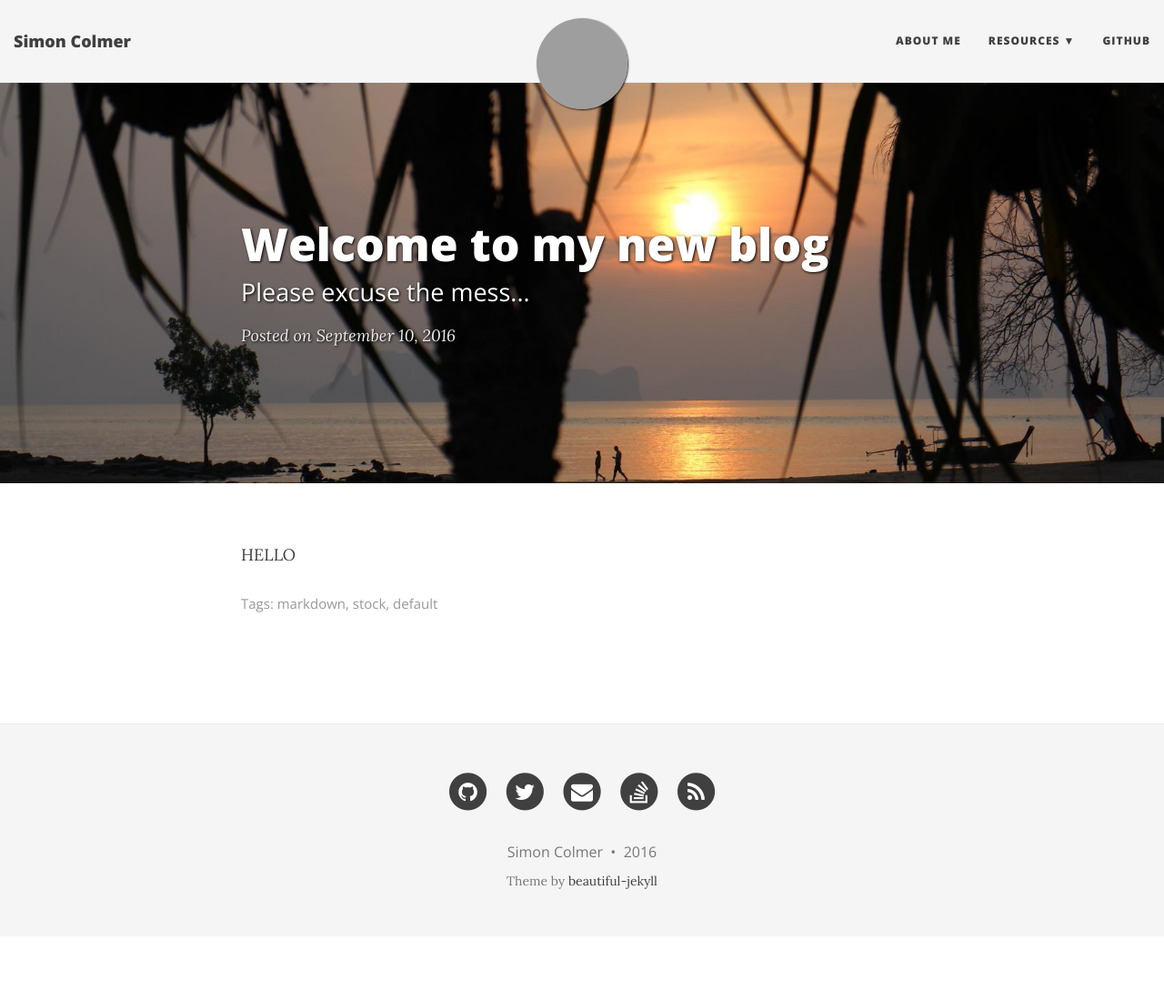
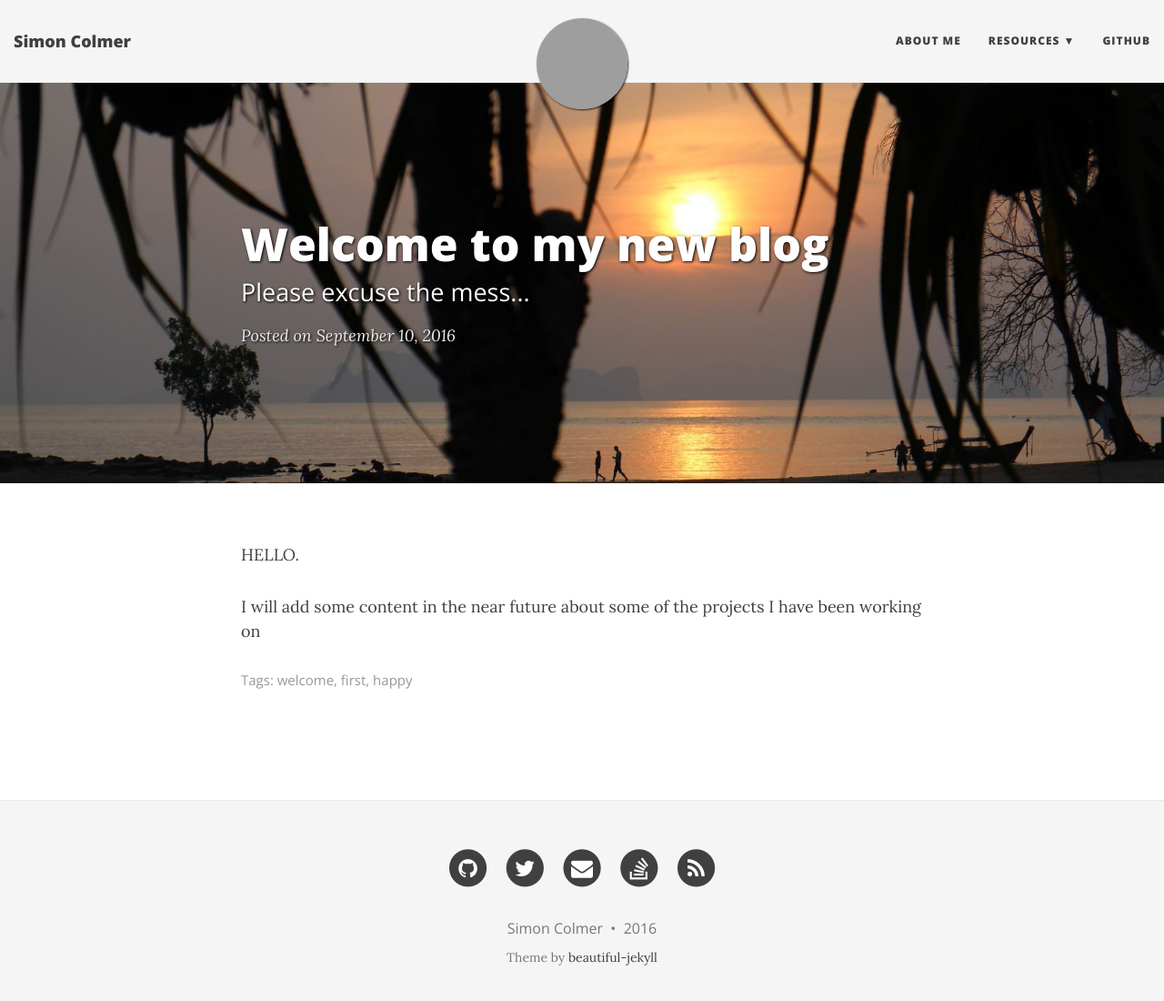
Before and after one commit to Workshop2/workshop2.github.io, a Jekyll site: the page built from _posts/2016-09-10-welcome-to-my-new-blog.md, in a window 1280 px wide and 1113 px high. Shown: the top 1100 px of the window at 91% size. Built offline with Jekyll 4.4.1, drawn with Linux system fonts in a browser that asks for light colours; nearby versions of some CDN libraries; comment, search, counter and statistics services are not loaded; grey boxes are pictures that could not be loaded.

Commit message:
Update 2016-09-10-welcome-to-my-new-blog.md

```diff
--- a/_posts/2016-09-10-welcome-to-my-new-blog.md
+++ b/_posts/2016-09-10-welcome-to-my-new-blog.md
@@ -2,8 +2,10 @@
 layout: post
 title: Welcome to my new blog
 subtitle: Please excuse the mess...
-tags: [markdown, stock, default]
+tags: [welcome, first, happy]
 bigimg: /img/thailand-beach.jpg
 ---
 
-HELLO
+HELLO.
+
+I will add some content in the near future about some of the projects I have been working on
```
